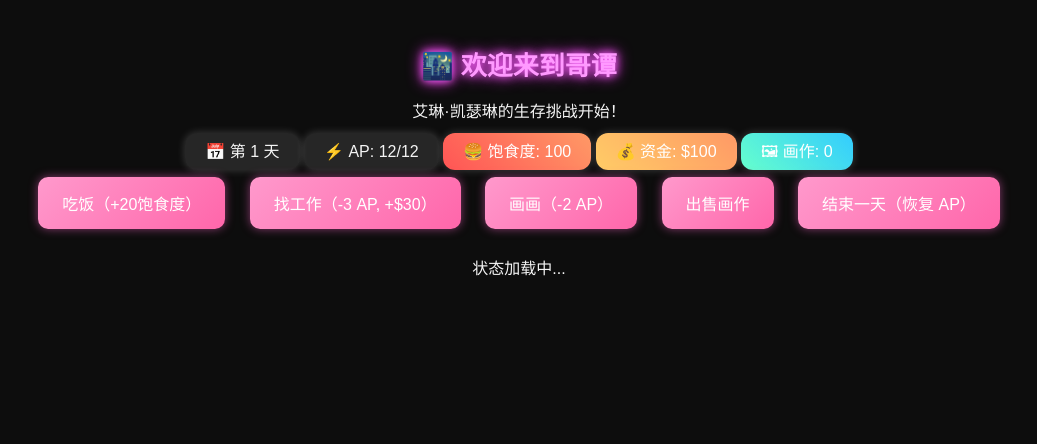
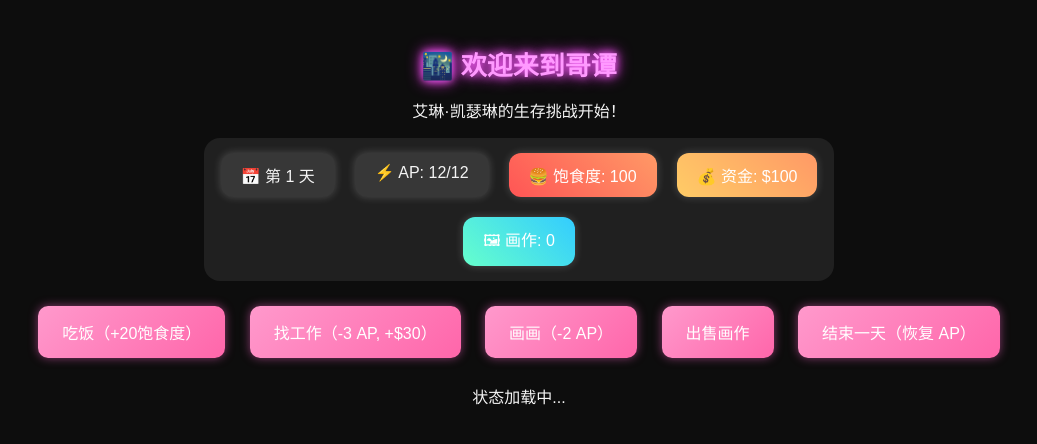
Before and after one commit to kuroro81-ux/gotham-life-simulator, a plain HTML site: page index.html in a window 1280 px wide. Shown: the whole page, without its empty margins (121-1158 px from the left). Drawn offline with Linux system fonts and the light colour scheme.

Commit message:
Update index.html

```diff
--- a/index.html
+++ b/index.html
@@ -11,8 +11,8 @@
     <h1>🌃 欢迎来到哥谭</h1>
     <p>艾琳·凯瑟琳的生存挑战开始！</p>
 
-    <!-- 状态信息 -->
-    <div class="info-container">
+    <!-- 🟣 状态栏框架 -->
+    <div class="status-container">
         <span class="info-box">📅 第 <span id="day">1</span> 天</span>
         <span class="info-box">⚡ AP: <span id="ap">12</span>/12</span>
         <span class="info-box hunger-display">🍔 饱食度: <span id="hunger">100</span></span>
@@ -20,7 +20,7 @@
         <span class="info-box paintings-count">🖼 画作: <span id="paintings">0</span></span>
     </div>
 
-    <!-- 交互按钮 -->
+    <!-- 🎮 交互按钮 -->
     <button id="eatBtn" onclick="eat()">吃饭（+20饱食度）</button>
     <button id="workBtn" onclick="work()">找工作（-3 AP, +$30）</button>
     <button id="drawBtn" onclick="draw()">画画（-2 AP）</button>
```
